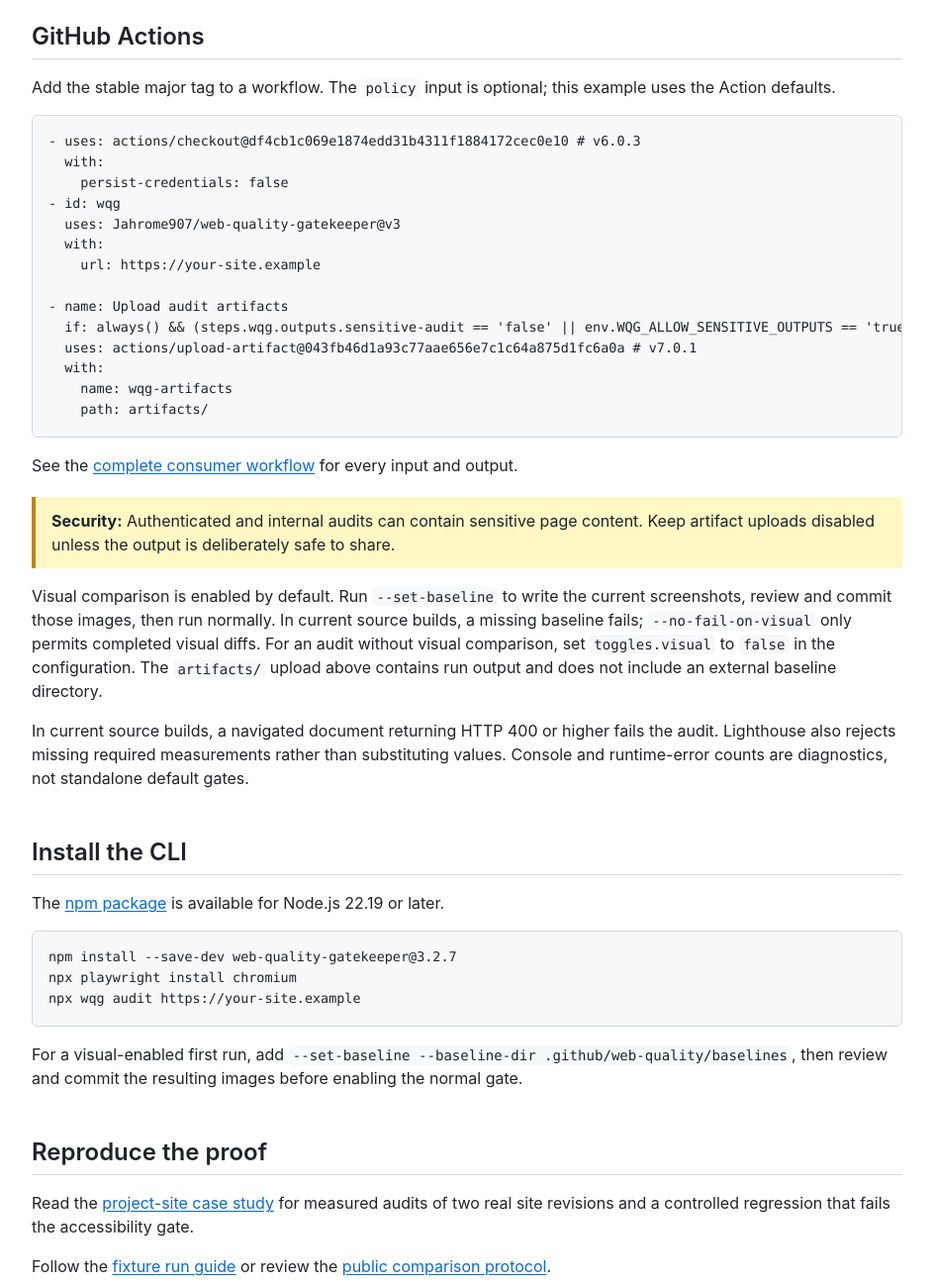
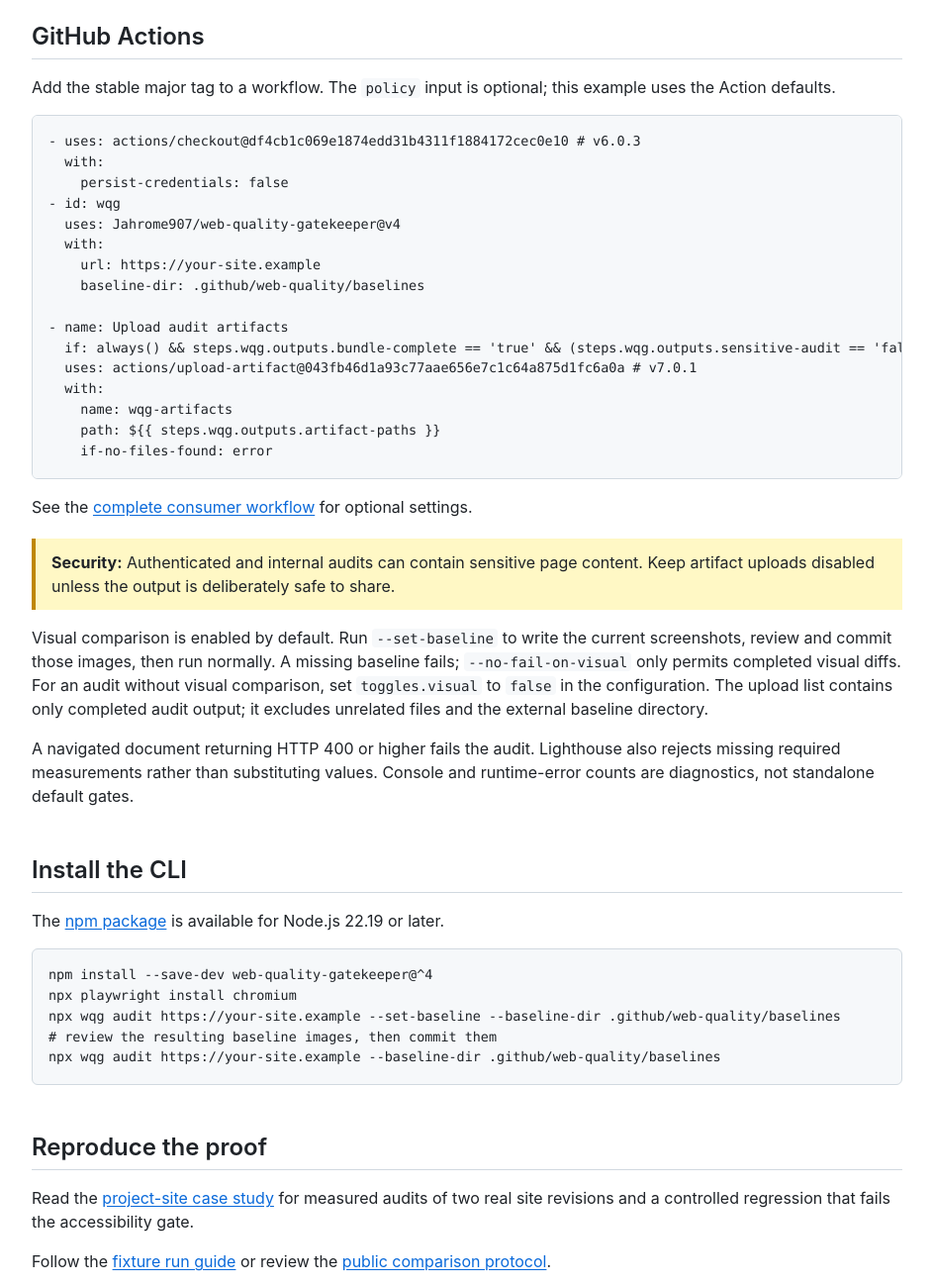
Before and after one commit to Jahrome907/web-quality-gatekeeper, a website: page docs/index.html in a window 1280 px wide. Shown: the part 1180-2479 px from the top of the page at 99% size, without its empty margins (168-1111 px from the left). Drawn offline with Linux system fonts and the light colour scheme.

Commit message:
docs: align website examples with v4 (#124)
Align the website examples with v4: explicit baseline setup,
completed-output uploads, and version availability guidance. Preserve
the existing layout and historical proof attribution.

Validation: 48 focused checks; desktop, tablet, and phone review;
independent source and image review; all required CI passed. The
baseline is the unmodified Ubuntu capture from run 34740812147, reviewed
against its diff before adoption. No deployment is included.

Closes #123.

```diff
--- a/baselines/docs-preview/baseline-manifest.json
+++ b/baselines/docs-preview/baseline-manifest.json
@@ -1,7 +1,7 @@
 {
   "version": 1,
-  "generatedAt": "2026-09-13T02:25:23.956Z",
+  "generatedAt": "2026-09-13T05:41:17.415Z",
   "checksums": {
-    "home.png": "aa6debe84b79a7361850276e26ffce0c8a9bddc7d441bd4eae60f3599317d6e8"
+    "home.png": "54be0f9109af60f3ed6d8fd062ac02038b39a03deaab7951ab3c8e9f1216da3d"
   }
 }
--- a/docs/index.html
+++ b/docs/index.html
@@ -140,14 +140,14 @@
         Lighthouse budgets, and visual comparisons. Each run produces an HTML report plus stable
         JSON and Markdown artifacts for CI.
       </p>
-      <p>Contract-checked JSON formats are covered by versioned schemas and contract tests.</p>
+      <p>Examples target v4. Check <a href="https://github.com/Jahrome907/web-quality-gatekeeper/releases">Releases</a> and <a href="https://www.npmjs.com/package/web-quality-gatekeeper">npm</a> for availability. Upgrading from v3? Read the <a href="https://github.com/Jahrome907/web-quality-gatekeeper/blob/main/docs/migrations/v4.md">migration guide</a>.</p>
       <div class="actions">
         <a class="button primary" href="#install">Use the GitHub Action</a>
         <a class="button" href="proof/fixture-report.html">Open the sample report</a>
       </div>
       <table class="availability" aria-label="Supported entry points">
         <tbody>
-          <tr><th scope="row">GitHub Action</th><td class="available">Available at <code>@v3</code></td></tr>
+          <tr><th scope="row">GitHub Action</th><td class="available">Targets <code>@v4</code></td></tr>
           <tr><th scope="row">Local CLI</th><td>Install from npm with Node.js 22.19 or later</td></tr>
         </tbody>
       </table>
@@ -179,19 +179,21 @@
   with:
     persist-credentials: false
 - id: wqg
-  uses: Jahrome907/web-quality-gatekeeper@v3
+  uses: Jahrome907/web-quality-gatekeeper@v4
   with:
     url: https://your-site.example
+    baseline-dir: .github/web-quality/baselines
 
 - name: Upload audit artifacts
-  if: always() &amp;&amp; (steps.wqg.outputs.sensitive-audit == 'false' || env.WQG_ALLOW_SENSITIVE_OUTPUTS == 'true')
+  if: always() &amp;&amp; steps.wqg.outputs.bundle-complete == 'true' &amp;&amp; (steps.wqg.outputs.sensitive-audit == 'false' || env.WQG_ALLOW_SENSITIVE_OUTPUTS == 'true')
   uses: actions/upload-artifact@043fb46d1a93c77aae656e7c1c64a875d1fc6a0a # v7.0.1
   with:
     name: wqg-artifacts
-    path: artifacts/</code></pre>
+    path: ${{ steps.wqg.outputs.artifact-paths }}
+    if-no-files-found: error</code></pre>
       <p>
         See the <a href="https://github.com/Jahrome907/web-quality-gatekeeper/blob/main/examples/consumer-workflow.yml">complete consumer workflow</a>
-        for every input and output.
+        for optional settings.
       </p>
       <div class="note">
         <strong>Security:</strong> Authenticated and internal audits can contain sensitive page content.
@@ -199,25 +201,23 @@
       </div>
       <p>
         Visual comparison is enabled by default. Run <code>--set-baseline</code> to write the current screenshots,
-        review and commit those images, then run normally. In current source builds, a missing baseline fails; <code>--no-fail-on-visual</code>
+        review and commit those images, then run normally. A missing baseline fails; <code>--no-fail-on-visual</code>
         only permits completed visual diffs. For an audit without visual comparison, set <code>toggles.visual</code>
-        to <code>false</code> in the configuration. The <code>artifacts/</code> upload above contains run output and
-        does not include an external baseline directory.
+        to <code>false</code> in the configuration. The upload list contains only completed audit output;
+        it excludes unrelated files and the external baseline directory.
       </p>
       <p>
-        In current source builds, a navigated document returning HTTP 400 or higher fails the audit. Lighthouse also
+        A navigated document returning HTTP 400 or higher fails the audit. Lighthouse also
         rejects missing required measurements rather than substituting values. Console and runtime-error counts are
         diagnostics, not standalone default gates.
       </p>
       <h2>Install the CLI</h2>
       <p>The <a href="https://www.npmjs.com/package/web-quality-gatekeeper">npm package</a> is available for Node.js 22.19 or later.</p>
-      <pre tabindex="0" aria-label="npm CLI installation"><code>npm install --save-dev web-quality-gatekeeper@3.2.7
+      <pre tabindex="0" aria-label="npm CLI installation"><code>npm install --save-dev web-quality-gatekeeper@^4
 npx playwright install chromium
-npx wqg audit https://your-site.example</code></pre>
-      <p>
-        For a visual-enabled first run, add <code>--set-baseline --baseline-dir .github/web-quality/baselines</code>,
-        then review and commit the resulting images before enabling the normal gate.
-      </p>
+npx wqg audit https://your-site.example --set-baseline --baseline-dir .github/web-quality/baselines
+# review the resulting baseline images, then commit them
+npx wqg audit https://your-site.example --baseline-dir .github/web-quality/baselines</code></pre>
       <h2>Reproduce the proof</h2>
       <p>
         Read the <a href="case-study/project-pages.html">project-site case study</a> for measured audits
```
Also changed, not shown: tests/artifact.publication.test.ts (+1 -23 lines), tests/public.story.test.ts (+4 -5 lines), baselines/docs-preview/README.md, baselines/docs-preview/home.png.
